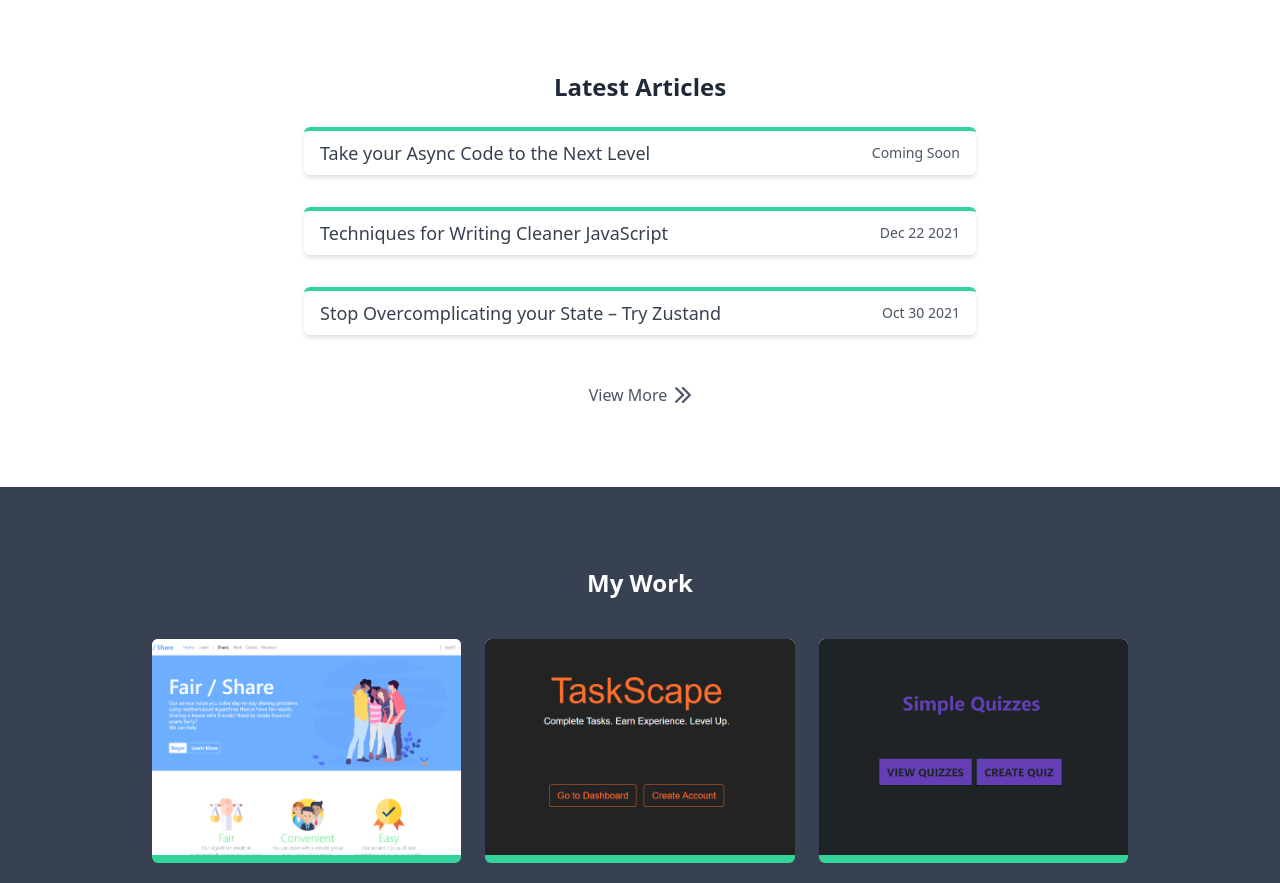
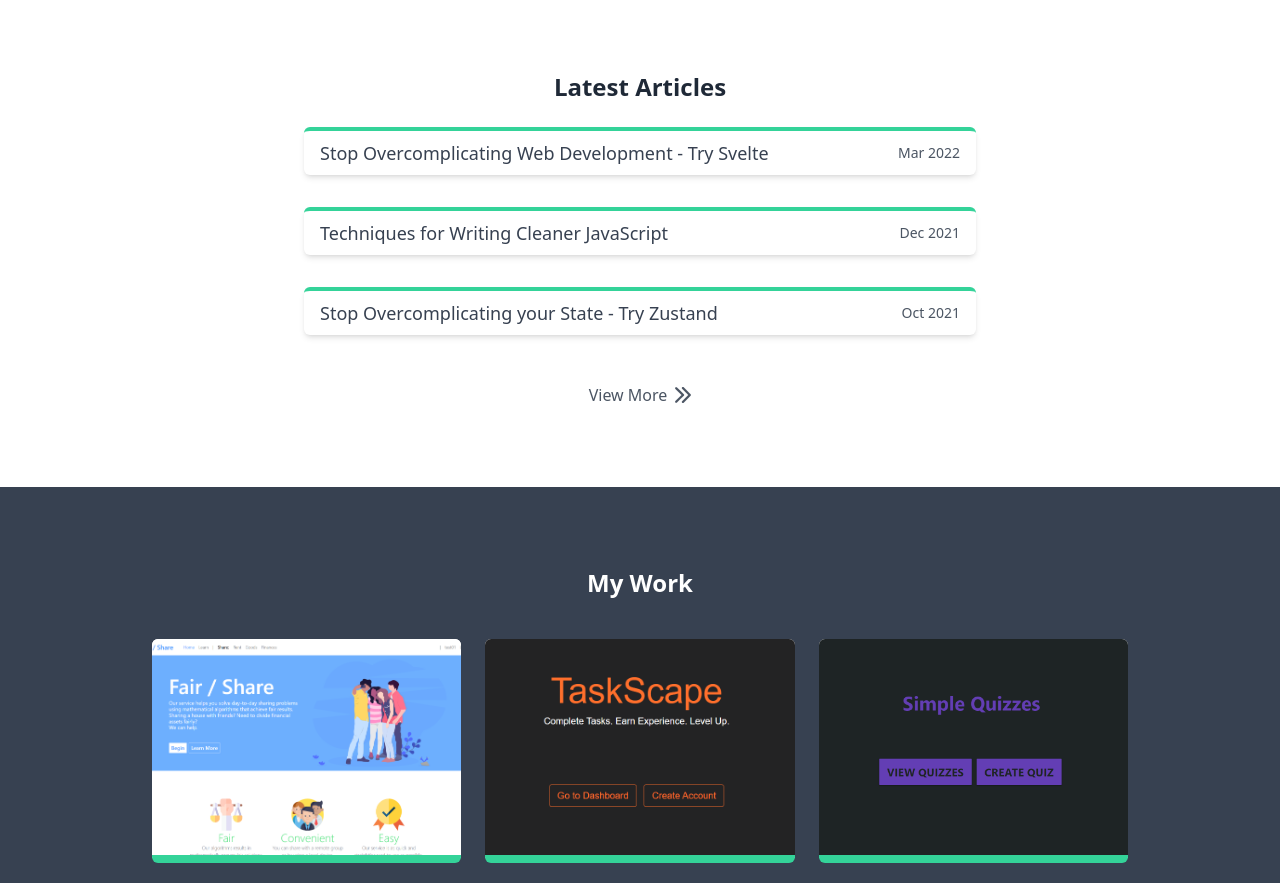
Before and after one commit to EB1811/EB1811.github.io, a Svelte app in the folder svelte-files/: page / in a window 1280 px wide. Shown: the part 840-1723 px from the top of the page. Built offline with nearby package versions, Linux system fonts and the light colour scheme.

Commit message:
Added recent article.

```diff
--- a/svelte-files/src/components/common/ArticelLinkBar.svelte
+++ b/svelte-files/src/components/common/ArticelLinkBar.svelte
@@ -6,15 +6,15 @@
 </script>
 
 <a
-  class="max-w-2xl w-full block bg-white dark:bg-neutral-800 shadow-md rounded-md border-t-4 border-emerald-400 dark:border-indigo-700 transition duration-500 ease-in-out hover:-translate-y-1 hover:scale-110"
+  class="block w-full max-w-2xl rounded-md border-t-4 border-emerald-400 bg-white shadow-md transition duration-500 ease-in-out hover:-translate-y-1 hover:scale-110 dark:border-indigo-700 dark:bg-neutral-800"
   class:mt-8={!first}
   href={link}
 >
   <div class="flex items-center justify-between px-4 py-2">
-    <h3 class="text-lg font-medium text-gray-700 dark:text-gray-300">
+    <h3 class="text-left text-lg font-medium text-gray-700 dark:text-gray-300">
       {title}
     </h3>
-    <span class="block text-gray-600 dark:text-gray-300 font-light text-sm"
+    <span class="block text-sm font-light text-gray-600 dark:text-gray-300"
       >{date}</span
     >
   </div>
--- a/svelte-files/src/components/mainPageComponents/sections/Articles.svelte
+++ b/svelte-files/src/components/mainPageComponents/sections/Articles.svelte
@@ -3,39 +3,39 @@
 </script>
 
 <section
-  class="bg-white dark:bg-neutral-800 py-20 transition-colors duration-500"
+  class="bg-white py-20 transition-colors duration-500 dark:bg-neutral-800"
 >
-  <div class="max-w-5xl px-6 mx-auto text-center">
+  <div class="mx-auto max-w-5xl px-6 text-center">
     <h2 class="text-2xl font-semibold text-gray-800 dark:text-white">
       Latest Articles
     </h2>
-    <div class="flex flex-col items-center justify-center mt-6">
+    <div class="mt-6 flex flex-col items-center justify-center">
       <ArticelLinkBar
-        title="Take your Async Code to the Next Level"
-        date="Coming Soon"
-        link="https://dev.to/emmanuilsb"
+        title="Stop Overcomplicating Web Development - Try Svelte"
+        date="Mar 2022"
+        link="https://dev.to/emmanuilsb/stop-overcomplicating-web-development-try-svelte-47ln"
         first={true}
       />
       <ArticelLinkBar
         title="Techniques for Writing Cleaner JavaScript"
-        date="Dec 22 2021"
+        date="Dec 2021"
         link="https://dev.to/emmanuilsb/techniques-for-writing-cleaner-javascript-with-es6-how-many-do-you-know--59i1"
       />
       <ArticelLinkBar
-        title="Stop Overcomplicating your State – Try Zustand"
-        date="Oct 30 2021"
+        title="Stop Overcomplicating your State - Try Zustand"
+        date="Oct 2021"
         link="https://dev.to/emmanuilsb/stop-overcomplicating-your-state-try-zustand-39p4"
       />
     </div>
-    <div class="flex items-center justify-center mt-12">
+    <div class="mt-12 flex items-center justify-center">
       <a
         href="/"
-        class="flex items-center mx-2 text-gray-600 dark:text-gray-300 hover:underline hover:text-gray-500 dark:hover:text-gray-200"
+        class="mx-2 flex items-center text-gray-600 hover:text-gray-500 hover:underline dark:text-gray-300 dark:hover:text-gray-200"
       >
         <span>View More</span>
         <svg
           viewBox="0 0 120.64 122.88"
-          class="h-4 w-4 ml-2"
+          class="ml-2 h-4 w-4"
           stroke="currentColor"
           fill="currentColor"
           ><g
```
